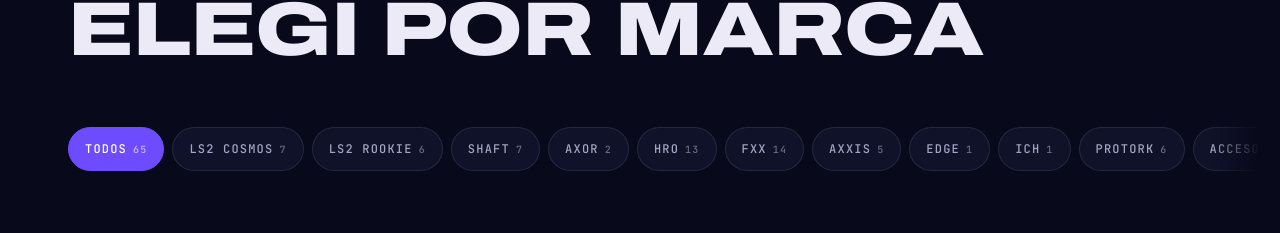
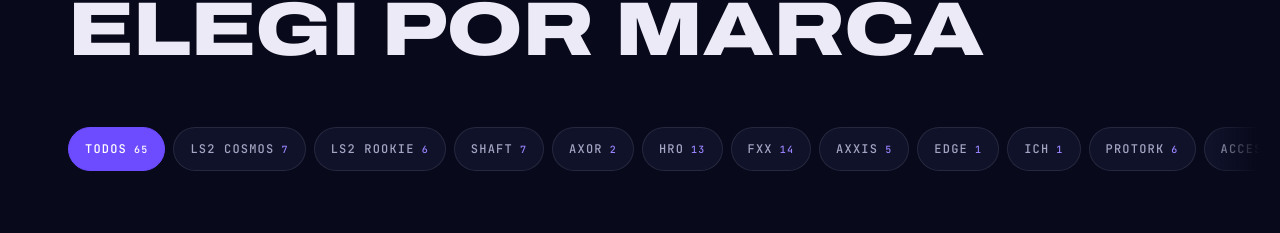
Before and after one commit to huertocostas/3bmotoshop, a plain HTML site: page index.html in a window 1280 px wide. Shown: the part 3202-3435 px from the top of the page. Drawn offline with Linux system fonts and the light colour scheme.

Commit message:
Contraste de contadores en filtros de marca
Co-Authored-By: Claude Opus 5.5 <noreply@anthropic.com>

```diff
--- a/index.html
+++ b/index.html
@@ -161,7 +161,8 @@ section[id]{scroll-margin-top:70px}
 .chips{display:flex;gap:8px;overflow-x:auto;padding:2px 2px 14px;margin:0 calc(var(--gutter)*-1) 26px;padding-inline:var(--gutter);scrollbar-width:none;-webkit-mask:linear-gradient(90deg,transparent,#000 var(--gutter),#000 calc(100% - var(--gutter)),transparent)}
 .chips::-webkit-scrollbar{display:none}
 .chip{flex:none;min-height:44px;padding:0 16px;border-radius:999px;border:1px solid var(--line);background:var(--ink-2);color:var(--muted);font:500 12px/1 var(--mono);letter-spacing:.1em;text-transform:uppercase;cursor:pointer;transition:background .25s,color .25s,border-color .25s}
-.chip small{opacity:.6;margin-left:6px}
+.chip small{margin-left:7px;color:var(--violet-2)}
+.chip[aria-pressed="true"] small{color:#fff}
 .chip:hover{color:var(--bone);border-color:rgba(154,132,255,.5)}
 .chip[aria-pressed="true"]{background:var(--violet);border-color:var(--violet);color:#fff}
 .brand{padding-top:34px;scroll-margin-top:90px}
```
